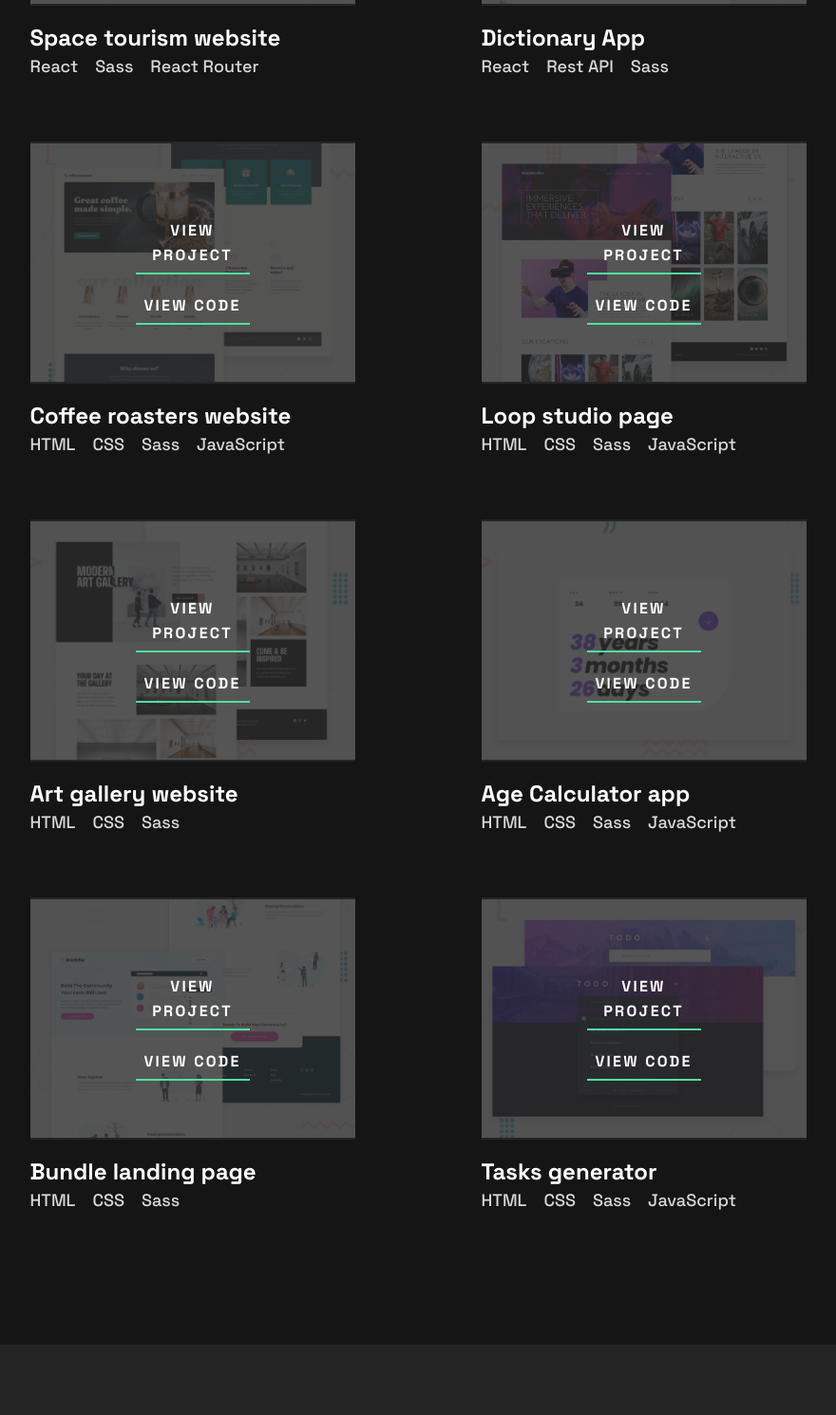
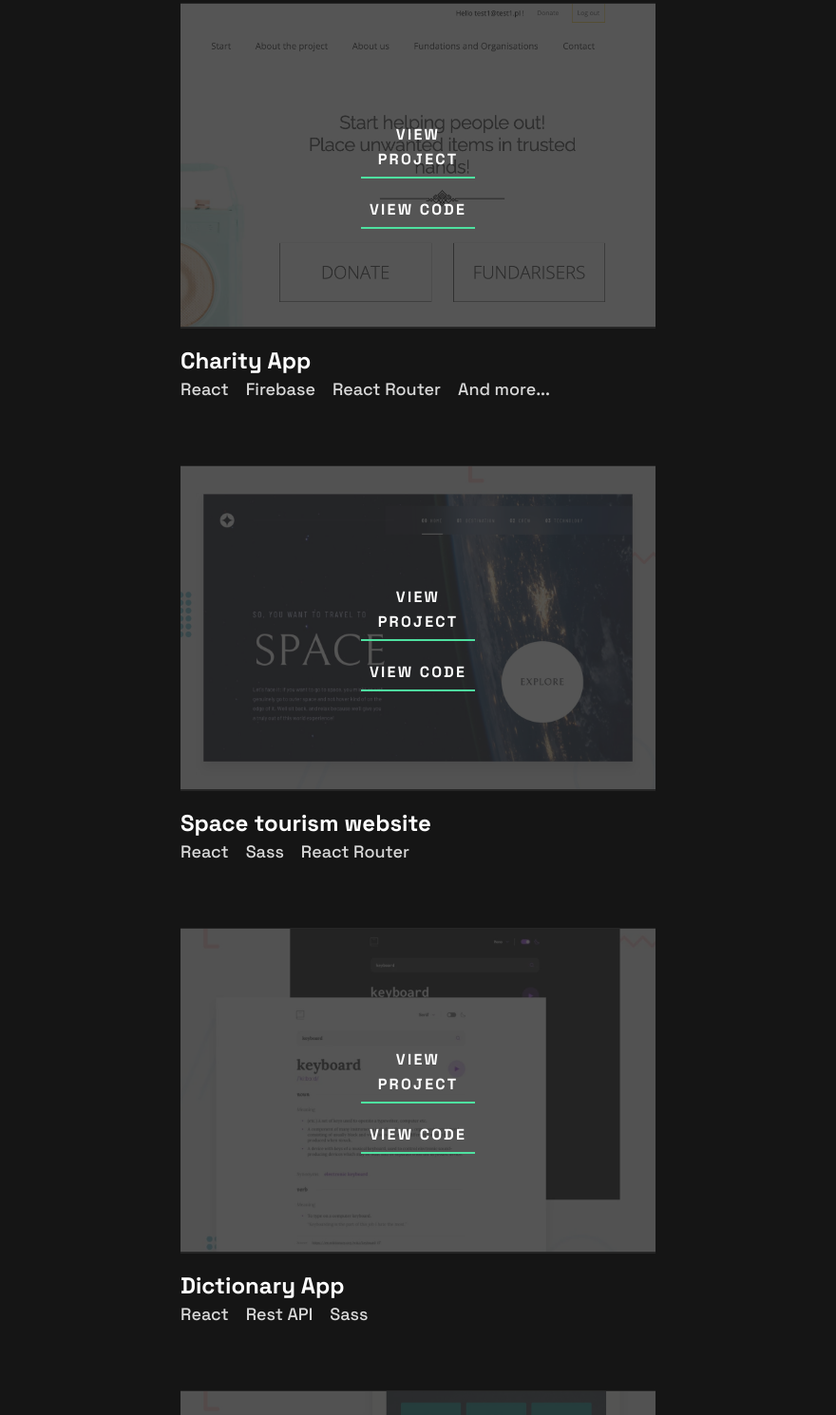
Before and after one commit to WiaterKa/2023.04.02---Portfolio_KIW, a website built with Parcel: page index.html in a window 1280 px wide. Shown: the part 2024-3514 px from the top of the page at 95% size, without its empty margins (200-1080 px from the left). Built offline with nearby package versions, Linux system fonts and the light colour scheme.

Commit message:
Donate project added

```diff
--- a/index.html
+++ b/index.html
@@ -77,7 +77,7 @@
 
       <!-- STACK SECTION -->
 
-      <section class="stack">
+      <section class="stack-section">
         <div class="table-container">
           <div class="table-box tb1">
             <p class="table_bg">HTML</p>
@@ -101,9 +101,12 @@
             <p class="table_bg">Rest API</p>
           </div>
           <div class="table-box tb8">
-            <p class="table_bg">Webpack</p>
+            <p class="table_bg">Firebase</p>
           </div>
           <div class="table-box tb9">
+            <p class="table_bg">JSON</p>
+          </div>
+          <div class="table-box tb10">
             <p class="table_bg">GIT</p>
           </div>
         </div>
@@ -119,6 +122,30 @@
 
         <div class="projects-container">
           <div class="project-box">
+            <img src="assets/images/Zrzut ekranu 2023-06-5 o 17.50.0.png" alt="projectimg" />
+            <h3 class="projects">Charity App</h3>
+
+            <div class="stack">
+              <p class="p-primary">React</p>
+              <p class="p-primary">Firebase</p>
+              <p class="p-primary">React Router</p>
+              <p class="p-primary">And more...</p>
+              <!--
+              <p class="p-primary">Framer Motion</p> -->
+            </div>
+            <div class="project-links">
+              <a href="https://donate-app-kiw.netlify.app/" target="_blank"
+                ><p class="p-secondary">View project</p></a
+              >
+              <a
+                href="https://github.com/WiaterKa/2023.05.25----Donate_App"
+                target="_blank"
+                ><p class="p-secondary">View code</p></a
+              >
+            </div>
+          </div>
+
+          <div class="project-box">
             <img src="assets/images/STW-preview.jpg" alt="projectimg" />
             <h3 class="projects">Space tourism website</h3>
 
@@ -126,7 +153,7 @@
               <p class="p-primary">React</p>
               <p class="p-primary">Sass</p>
               <p class="p-primary">React Router</p>
-<!--
+              <!--
               <p class="p-primary">Framer Motion</p> -->
             </div>
             <div class="project-links">
@@ -279,31 +306,7 @@
             </div>
           </div>
 
-          <div class="project-box">
-            <img
-              src="assets/images/Tasks-generator-preview.jpeg"
-              alt="projectimg"
-            />
-            <h3 class="projects">Tasks generator</h3>
 
-            <div class="stack">
-              <p class="p-primary">HTML</p>
-              <p class="p-primary">CSS</p>
-              <p class="p-primary">Sass</p>
-              <p class="p-primary">JavaScript</p>
-            </div>
-            <div class="project-links">
-              <a
-                href="https://tasks-list-generator.netlify.app/"
-                target="_blank"
-                ><p class="p-secondary">View project</p></a
-              >
-              <a
-                href="https://github.com/WiaterKa/2023.04.07----Task-list_INT.git"
-                target="_blank"
-                ><p class="p-secondary">View code</p></a
-              >
-            </div>
           </div>
         </div>
         <!-- ROOM FOR FURTHER PROJECTS (CURRENTLY IN DEVELOPMENT PROCESS) -->
--- a/scss/layouts/projects.scss
+++ b/scss/layouts/projects.scss
@@ -36,6 +36,10 @@
     flex-wrap: wrap;
     padding-top: 8rem;
 
+    @media screen and (max-width: 1100px) {
+      gap: 2rem;
+    }
+
     .project-box {
       display: flex;
       flex-direction: column;
@@ -45,10 +49,10 @@
       max-height: 48.7rem;
       position: relative;
 
-      @media screen and (max-width: 1330px) {
-        max-width: 34.2rem;
-        max-height: 39.8rem;
-      }
+      // @media screen and (max-width: 1330px) {
+      //   max-width: 34.2rem;
+      //   max-height: 39.8rem;
+      // }
 
       @media screen and (max-width: 1100px) {
         max-height: 45rem;
@@ -90,21 +94,21 @@
         background-color: rgba(43, 43, 43, 0.8);
         z-index: 10;
         left: 0;
-        top: -7.2rem;
+        top: -0.2rem;
         display: flex;
         flex-direction: column;
         justify-content: center;
         align-items: center;
         text-align: center;
 
-        @media screen and (max-width: 1330px) {
-          height: 64%;
-          top: -7.3rem;
-        }
+        // @media screen and (max-width: 1330px) {
+        //   height: 64%;
+        //   top: -7.3rem;
+        // }
 
         @media screen and (max-width: 1100px) {
           background-color: transparent;
-          top: 7rem;
+          top: 11rem;
           left: 0rem;
           flex-direction: row;
           justify-content: flex-start;
--- a/scss/layouts/stack.scss
+++ b/scss/layouts/stack.scss
@@ -1,4 +1,4 @@
-.stack {
+.stack-section {
   width: 100%;
   height: auto;
   padding-bottom: 14rem;
@@ -25,6 +25,7 @@
     @media screen and (max-width: 900px) {
       grid-template-columns: 100%;
       grid-template-rows: repeat(6, 1fr);
+      margin-top: 0rem;
     }
 
     // .ring {
```
Also changed, not shown: assets/images/Donate_APP_preview.png (added), assets/images/Zrzut ekranu 2023-06-5 o 17.50.0.png (added), dist/DonateApp_Preview.98cc6733.png (added), dist/Donate_APP_preview.28d1581b.png (added), dist/Zrzut ekranu 2023-06-5 o 17.50.0.c3967373.png (added), dist/index.html, 2 other files.
